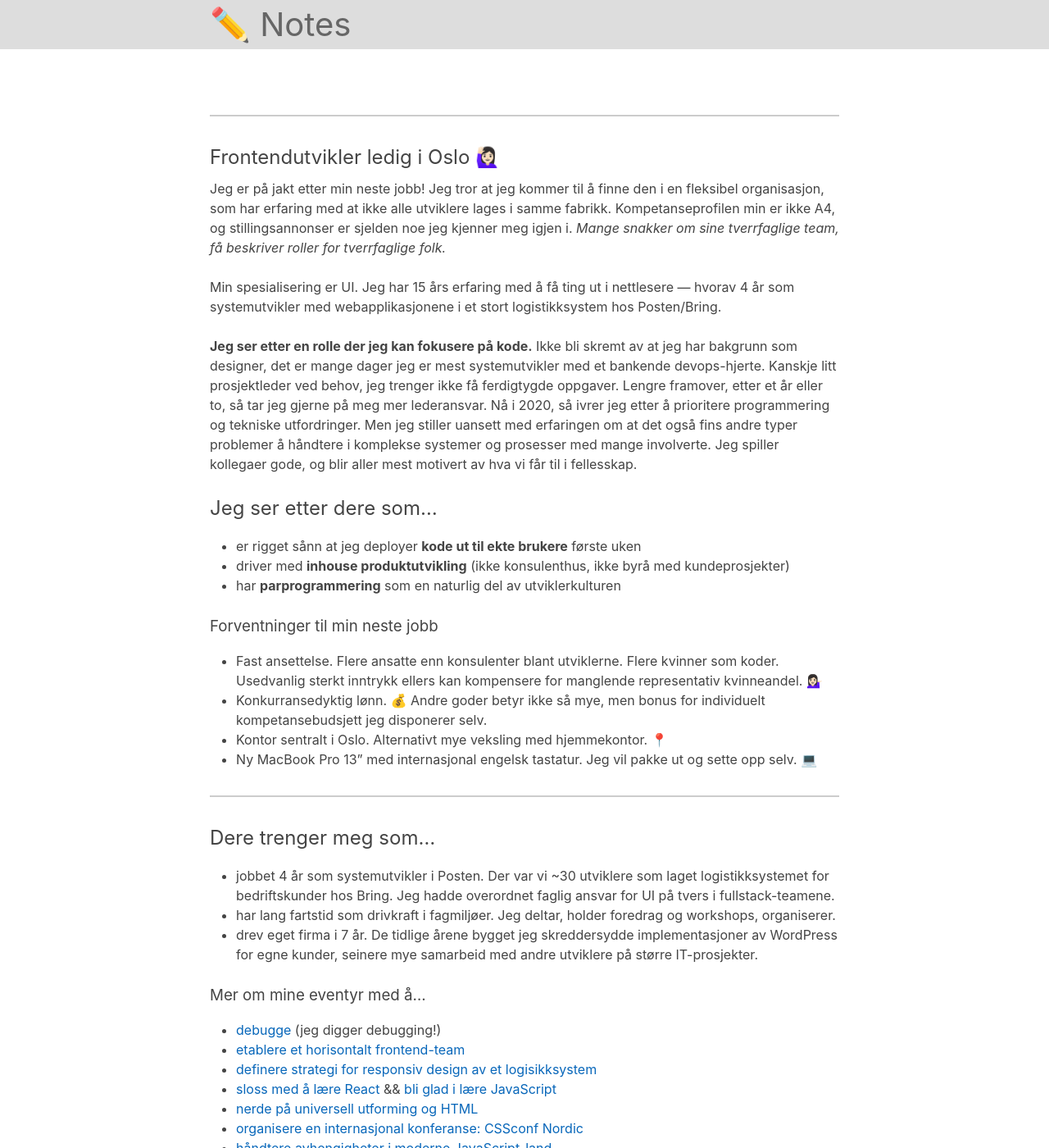
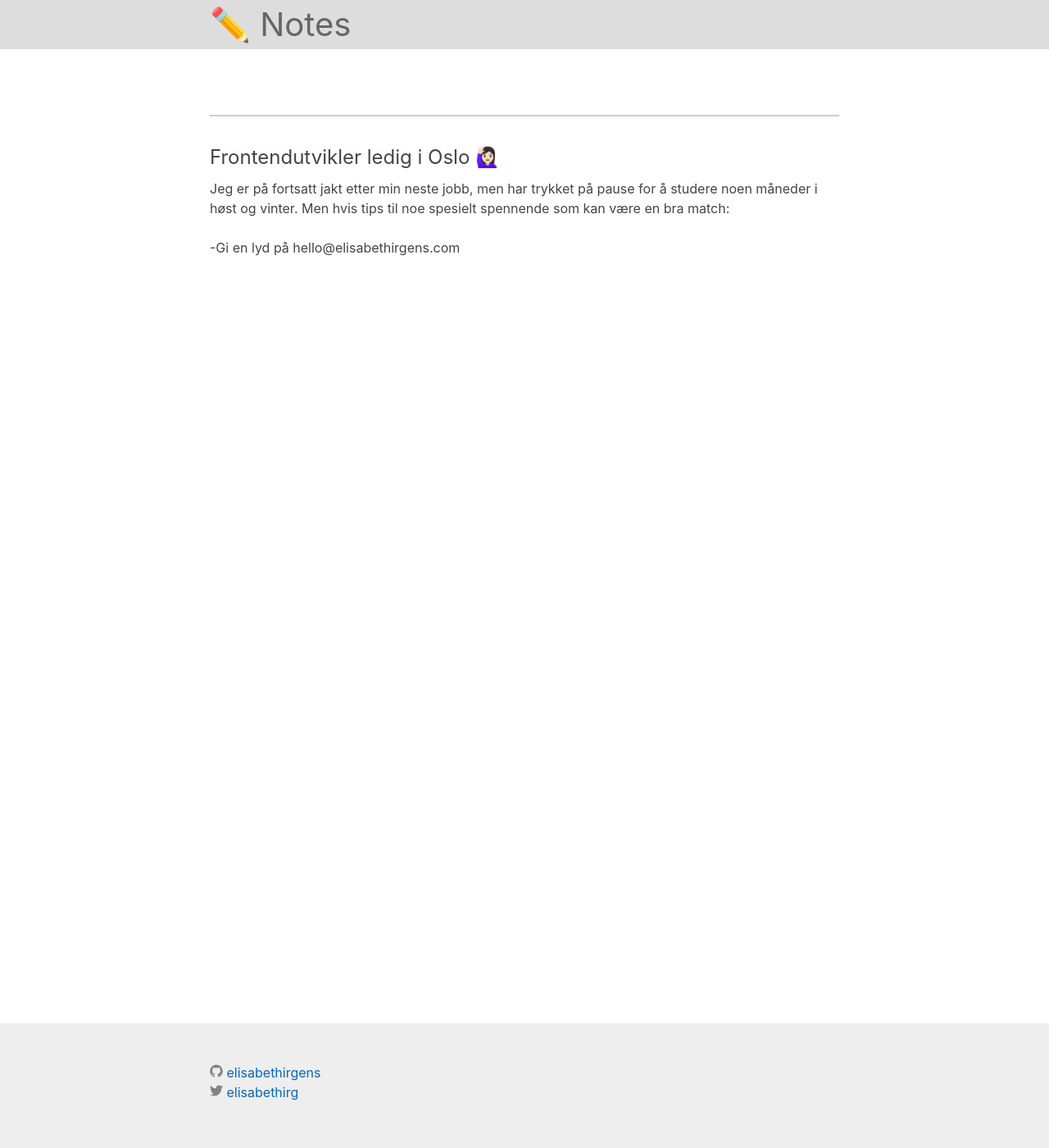
Before and after one commit to elisabethirgens/notes, a Jekyll site: the page built from frontendutvikler.md, in a window 1280 px wide and 1400 px high. Shown: the whole window at 82% size. Built offline with Jekyll 4.4.1, drawn with Linux system fonts in a browser that asks for light colours; our own code applies the rules of GitHub Pages for plain Markdown files; some of the changed text lies outside the part shown.

Commit message:
Update info regarding my job search 📚

```diff
--- a/frontendutvikler.md
+++ b/frontendutvikler.md
@@ -3,44 +3,6 @@
 
 ## Frontendutvikler ledig i&nbsp;Oslo 🙋🏻‍♀️
 
-Jeg er på jakt etter min neste jobb! Jeg tror at jeg kommer til å finne den i en fleksibel organisasjon, som har erfaring med at ikke alle utviklere lages i samme fabrikk. Kompetanse&shy;profilen min er ikke A4, og stillingsannonser er sjelden noe jeg kjenner meg igjen i. _Mange snakker om sine tverrfaglige team, få beskriver roller for tverrfaglige folk._
+Jeg er på fortsatt jakt etter min neste jobb, men har trykket på pause for å studere noen måneder i høst og vinter. Men hvis tips til noe spesielt spennende som kan være en bra match:
 
-Min spesialisering er UI. Jeg har 15 års erfaring med å få ting ut i nettlesere — hvorav 4 år som systemutvikler med webapplikasjonene i et stort logistikksystem hos Posten/Bring.
-
-**Jeg ser etter en rolle der jeg kan fokusere på kode.** Ikke bli skremt av at jeg har bakgrunn som designer, det er mange dager jeg er mest systemutvikler med et bankende devops-hjerte. Kanskje litt prosjektleder ved behov, jeg trenger ikke få ferdigtygde oppgaver. Lengre framover, etter et år eller to, så tar jeg gjerne på meg mer lederansvar. Nå i 2020, så ivrer jeg etter å prioritere programmering og tekniske utfordringer. Men jeg stiller uansett med erfaringen om at det også fins andre typer problemer å håndtere i komplekse systemer og prosesser med mange involverte. Jeg spiller kollegaer gode, og blir aller mest motivert av hva vi får til i fellesskap.
-
-## Jeg ser etter dere som…
-
-* er rigget sånn at jeg deployer **kode ut til ekte brukere** første uken
-* driver med **inhouse produktutvikling** (ikke konsulenthus, ikke byrå med kundeprosjekter)
-* har **parprogrammering** som en naturlig del av utviklerkulturen
-
-### Forventninger til min neste jobb
-
-* Fast ansettelse. Flere ansatte enn konsulenter blant utviklerne. Flere kvinner som koder. Usedvanlig sterkt inntrykk ellers kan kompensere for manglende representativ kvinneandel. 💁🏻‍♀️
-* Konkurransedyktig lønn. 💰 Andre goder betyr ikke så mye, men bonus for individuelt kompetansebudsjett jeg disponerer selv.
-* Kontor sentralt i Oslo. Alternativt mye veksling med hjemmekontor. 📍
-* Ny MacBook Pro 13" med internasjonal engelsk tastatur. Jeg vil pakke ut og sette opp selv. 💻
-
----
-
-## Dere trenger meg som…
-
-* jobbet 4 år som systemutvikler i Posten. Der var vi ~30 utviklere som laget logistikksystemet for bedriftskunder hos Bring. Jeg hadde overordnet faglig ansvar for UI på tvers i fullstack-teamene.
-* har lang fartstid som drivkraft i fagmiljøer. Jeg deltar, holder foredrag og workshops, organiserer.
-* drev eget firma i 7 år. De tidlige årene bygget jeg skreddersydde implementasjoner av WordPress for egne kunder, seinere mye samarbeid med andre utviklere på større IT-prosjekter.
-
-### Mer om mine eventyr med å…
-
-* [debugge](https://elisabethirgens.github.io/notes/2019/07/gimme-source-maps/) (jeg digger debugging!)
-* [etablere et horisontalt frontend-team](https://elisabethirgens.github.io/notes/2019/08/horizontal-teams/)
-* [definere strategi for responsiv design av et logisikksystem](https://elisabethirgens.github.io/notes/2019/10/responsive/)
-* [sloss med å lære React](https://elisabethirgens.github.io/notes/2020/02/why-react/) && [bli glad i lære JavaScript](https://elisabethirgens.github.io/notes/2020/04/enjoy-vanilla/)
-* [nerde på universell utforming og HTML](https://elisabethirgens.github.io/notes/2020/03/a11y-numbers/)
-* [organisere en internasjonal konferanse: CSSconf Nordic](https://elisabethirgens.com/2018/conf-organizing/)
-* [håndtere avhengigheter i moderne JavaScript-land](https://elisabethirgens.github.io/notes/2020/01/dependencies/)
-
----
-
-### Tips til hvem jeg bør snakke mer med?
-Gi en lyd på hello@elisabethirgens.com
+-Gi en lyd på hello@elisabethirgens.com
```
